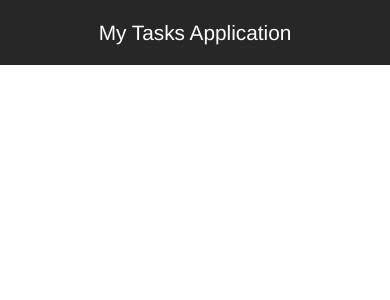
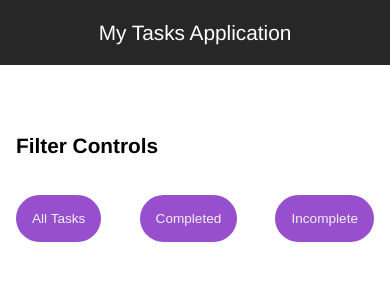
Before and after one commit to Jacques1988/myTasks_e, an Angular app: page / in a window 390 px wide. Shown: the top 300 px of the page. Built offline with nearby package versions, Linux system fonts and the light colour scheme.

Commit message:
build filter-controls.component and responsive design for buttons

```diff
--- a/src/app/app.component.html
+++ b/src/app/app.component.html
@@ -1 +1,2 @@
 <app-navigation></app-navigation>
+<app-filter-controls></app-filter-controls>
--- a/src/app/app.component.ts
+++ b/src/app/app.component.ts
@@ -1,10 +1,11 @@
 import { Component } from '@angular/core';
 import { RouterOutlet } from '@angular/router';
 import { NavigationComponent } from "./navigation/navigation.component";
+import { FilterControlsComponent } from "./filter-controls/filter-controls.component";
 
 @Component({
   selector: 'app-root',
-  imports: [ NavigationComponent],
+  imports: [NavigationComponent, FilterControlsComponent],
   templateUrl: './app.component.html',
   styleUrl: './app.component.css'
 })
--- /dev/null
+++ b/src/app/filter-controls/filter-controls.component.css
@@ -0,0 +1,11 @@
+.container{
+   padding-top: 3rem;
+}
+
+
+.button-container{
+    display:flex;
+    justify-content: space-between;
+    align-items: center;
+    padding-top:1rem;
+}
--- /dev/null
+++ b/src/app/filter-controls/filter-controls.component.html
@@ -0,0 +1,8 @@
+<section class="container">
+  <h3 class="teaser">Filter Controls</h3>
+  <div class="button-container">
+    <button class="custom-btn">All Tasks</button>
+    <button class="custom-btn">Completed</button>
+    <button class="custom-btn">Incomplete</button>
+  </div>
+</section>
--- a/src/styles.css
+++ b/src/styles.css
@@ -8,3 +8,43 @@ body{
 .bg-dark{
     background-color: #272727;
 }
+
+
+.container{
+    max-width:1400px;
+    margin: 0 auto;
+}
+
+.teaser{
+    font-size: 1.3rem;
+    font-family: 'Helvetica';
+}
+
+
+.custom-btn{
+    padding:1rem 2rem;
+    border:none;
+    border-radius: 50px;
+    cursor:pointer;
+    transition: box-shadow 0.225s ease-in-out;
+    background-color: #974fce;
+    color:#f1f1f1;
+    font-size:1rem;
+}
+
+.custom-btn:hover{
+    box-shadow: 0 5px 5px lightgrey;
+}
+
+@media (max-width:1400px){
+    .container{
+        padding:0 1rem;
+    }
+}
+
+@media (max-width:480px){
+    .custom-btn{
+        font-size:0.85rem;
+        padding:1rem;
+    }
+}
```
Also changed, not shown: src/app/filter-controls/filter-controls.component.ts (added, +11 -0 lines), 1 other file (tests, documents, lock files or other folders).
